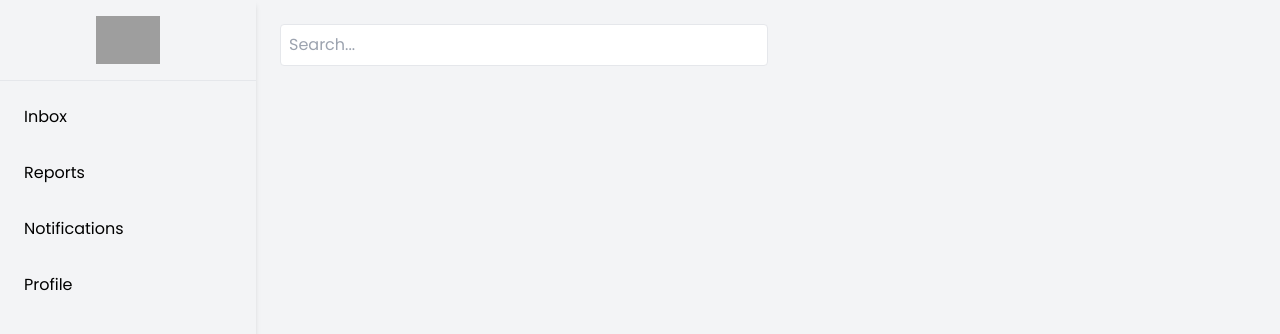
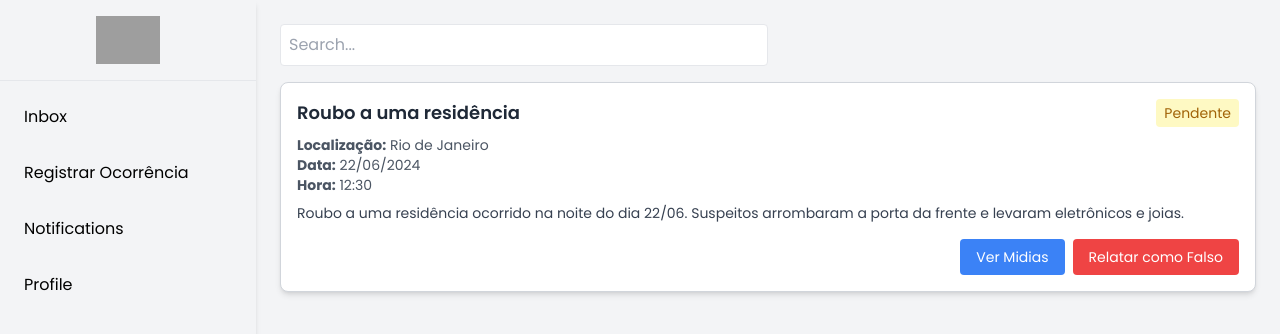
Before and after one commit to Jose-silvaa/Civis-Conectados, a Next.js app: page /inbox in a window 1280 px wide. Shown: the top 334 px of the page. Built offline with nearby package versions, Linux system fonts and the light colour scheme; grey boxes are pictures that could not be loaded; a web font is replaced by a local one.

Commit message:
Add a card to the inbox page

```diff
--- a/src/app/inbox/page.js
+++ b/src/app/inbox/page.js
@@ -2,9 +2,14 @@
 
 import { useState } from 'react';
 
+import ReportCard from '@/components/ReportCard/ReportCard';
 import Sidebar from '../../components/SideBar';
 
 export default function Home() {
+
+  const media = [
+    { type: "image", url: "../../assets/foto-unsplash.jpg"},
+  ];
 
   const [searchQuery, setSearchQuery] = useState('');
 
@@ -17,7 +22,7 @@ export default function Home() {
     <div className="flex h-screen bg-gray-100">
       <Sidebar />
       <main className="flex-1 p-6">
-        <div className="mb-2">
+        <div className="mb-4">
             <input
               type="text"
               placeholder="Search..."
@@ -25,7 +30,8 @@ export default function Home() {
               onChange={handleSearchChange}
               className="w-3/6 p-2 border rounded focus:outline-none focus:border-blue-500"
             />
-          </div>
+        </div>
+        <ReportCard title="Roubo a uma residência" location="Rio de Janeiro" date="22/06/2024" time="12:30" description="Roubo a uma residência ocorrido na noite do dia 22/06. Suspeitos arrombaram a porta da frente e levaram eletrônicos e joias." status="Pendente" media={media}/>
       </main>
     </div>
   );
--- a/src/app/page.js
+++ b/src/app/page.js
@@ -1,4 +1,3 @@
-import Image from "next/image";
 import Link from "next/link";
 
 export default function Home() {
--- /dev/null
+++ b/src/components/ReportCard/ReportCard.js
@@ -0,0 +1,88 @@
+import { useState } from "react";
+import Image from "next/image";
+import Logo from "../../assets/foto-unsplash.jpg"
+// import Video from "../../assets/video.mp4"
+
+
+export default function ReportCard({ title, location, date, time, description, status, media }) {
+
+    const [showDetails, setShowDetails] = useState(false);
+
+
+    const handleDetailsClick = () => {
+      setShowDetails(!showDetails);
+    };
+
+    return (
+      <div className="bg-white border border-gray-300 rounded-lg shadow-md p-4 mb-4">
+
+        <div className="flex justify-between items-center mb-2">
+          <h2 className="text-lg font-semibold text-gray-800">{title}</h2>
+          <span
+            className={`px-2 py-1 text-sm rounded ${
+              status === "Pendente"
+                ? "bg-yellow-100 text-yellow-700"
+                : status === "Confirmado"
+                ? "bg-green-100 text-green-700"
+                : "bg-gray-100 text-gray-700"
+            }`}
+          >
+            {status}
+          </span>
+        </div>
+
+        <p className="text-sm text-gray-600">
+          <strong>Localização:</strong> {location}
+        </p>
+
+        <p className="text-sm text-gray-600">
+          <strong>Data:</strong> {date}
+        </p>
+
+        <p className="text-sm text-gray-600">
+          <strong>Hora:</strong> {time}
+        </p>
+
+
+        <p className="text-sm text-gray-700 mt-2">
+          {description}
+        </p>
+
+        <div className="mt-4 flex justify-end gap-2">
+          <button className="px-4 py-2 text-sm bg-blue-500 text-white rounded hover:bg-blue-600 transition" onClick={handleDetailsClick}>
+          {showDetails ? "Fechar" : "Ver Midias"}
+          </button>
+          <button className="px-4 py-2 text-sm bg-red-500 text-white rounded hover:bg-red-600 transition">
+            Relatar como Falso
+          </button>
+        </div>
+        {showDetails && (
+        <div className="mt-4">
+          {media.map((item, index) => (
+            item.type === "image" ? (
+              <Image
+                key={index}
+                src={Logo}
+                alt={`Media ${index}`}
+                className="bg-red"
+                width="200"
+                height="200"
+              />
+            ) : (
+              <video
+                key={index}
+                controls
+                width="200"
+                height="100"
+                className="w-full rounded-lg mb-2"
+              >
+                <source src={item.url} type="video/mp4" />
+                Seu navegador não suporta vídeos.
+              </video>
+            )
+          ))}
+        </div>
+      )}
+      </div>
+    );
+  }
--- a/src/components/SideBar.js
+++ b/src/components/SideBar.js
@@ -13,8 +13,8 @@ export default function Sidebar() {
         <Link href="/inbox" className="block p-2 rounded hover:bg-gray-200">
           Inbox
         </Link>
-        <Link href="/reports" className="block p-2 rounded hover:bg-gray-200">
-          Reports
+        <Link href="/relatar" className="block p-2 rounded hover:bg-gray-200">
+          Registrar Ocorrência
         </Link>
         <Link href="/notifications" className="block p-2 rounded hover:bg-gray-200">
           Notifications
```
Also changed, not shown: src/assets/foto-unsplash.jpg (added), 1 other file (tests, documents, lock files or other folders).
